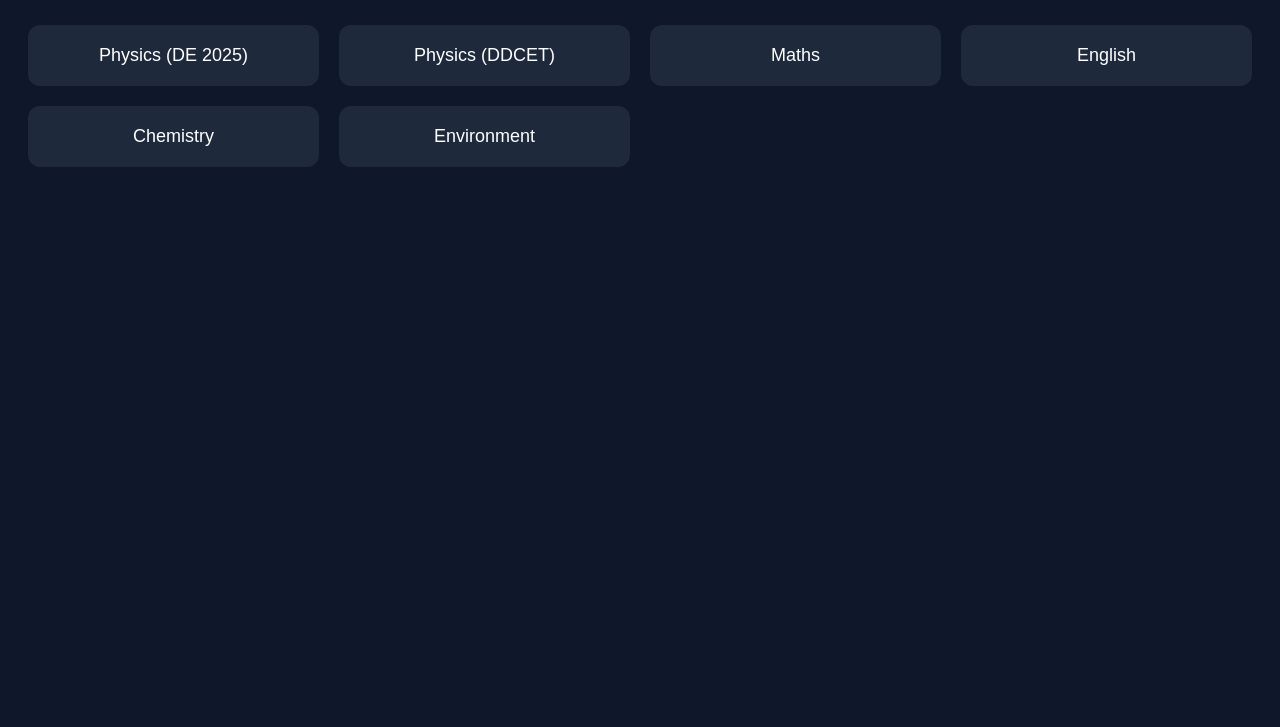
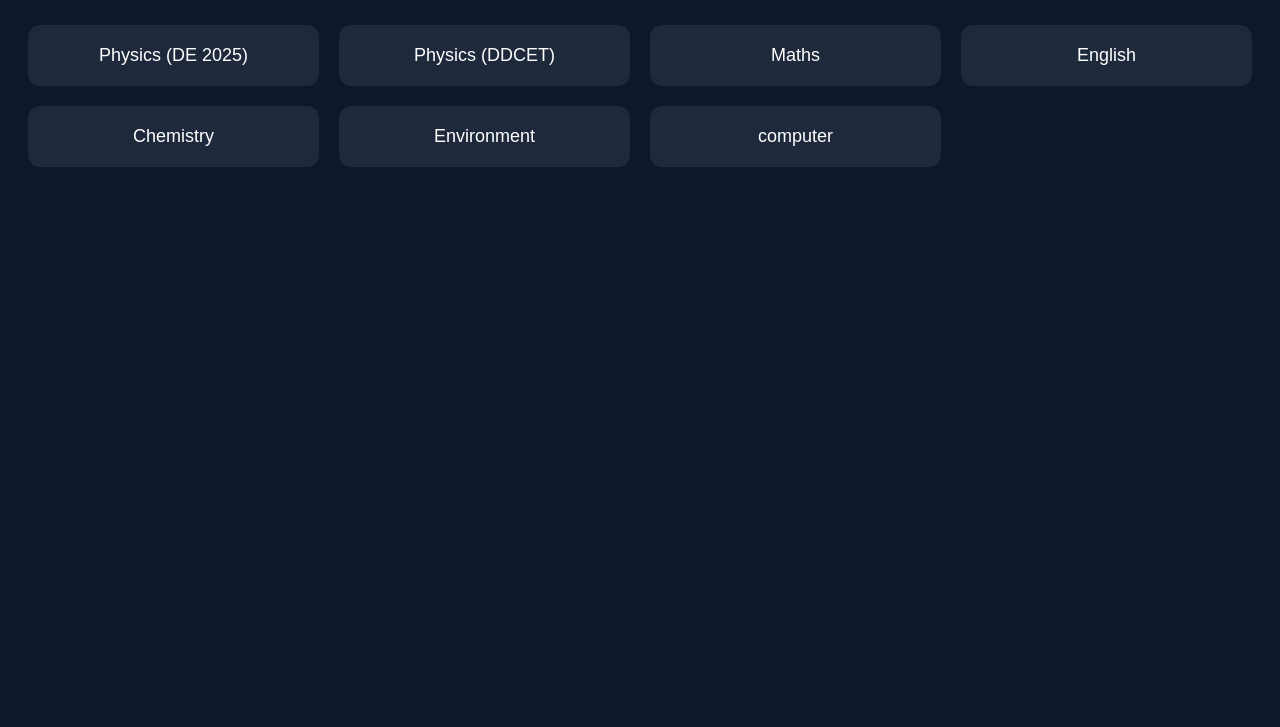
Before and after one commit to cse-diploma/DDCET-Last-day, a plain HTML site: page index.html in a window 1280 px wide. Shown: the part 73-800 px from the top of the page. Drawn offline with Linux system fonts and the light colour scheme.

Commit message:
Update index.html

```diff
--- a/index.html
+++ b/index.html
@@ -68,6 +68,10 @@ a {
 <a href="EnvironmentScience.html">Environment</a>
 </div>
 
+<div class="card">
+<a href="computer_study_guide.html">computer</a>
+</div>
+
 </div>
 
 </body>
```
